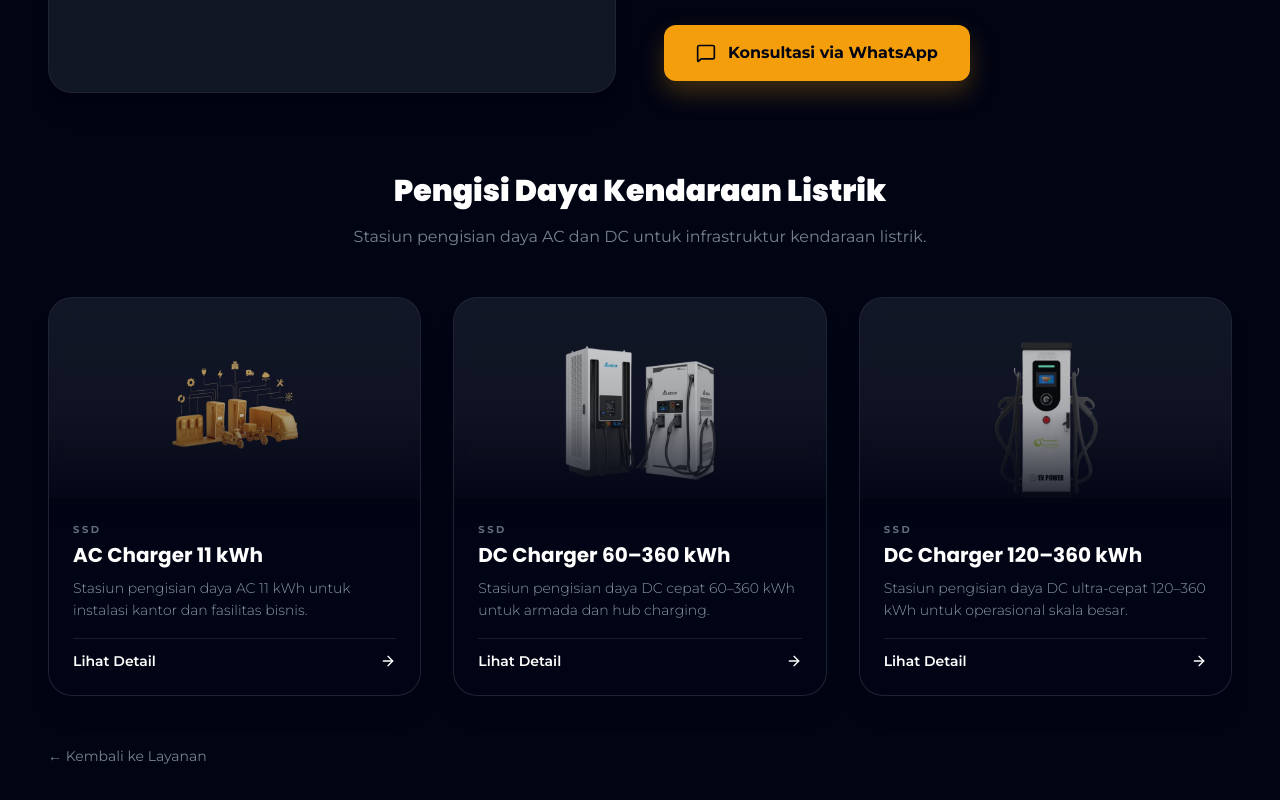
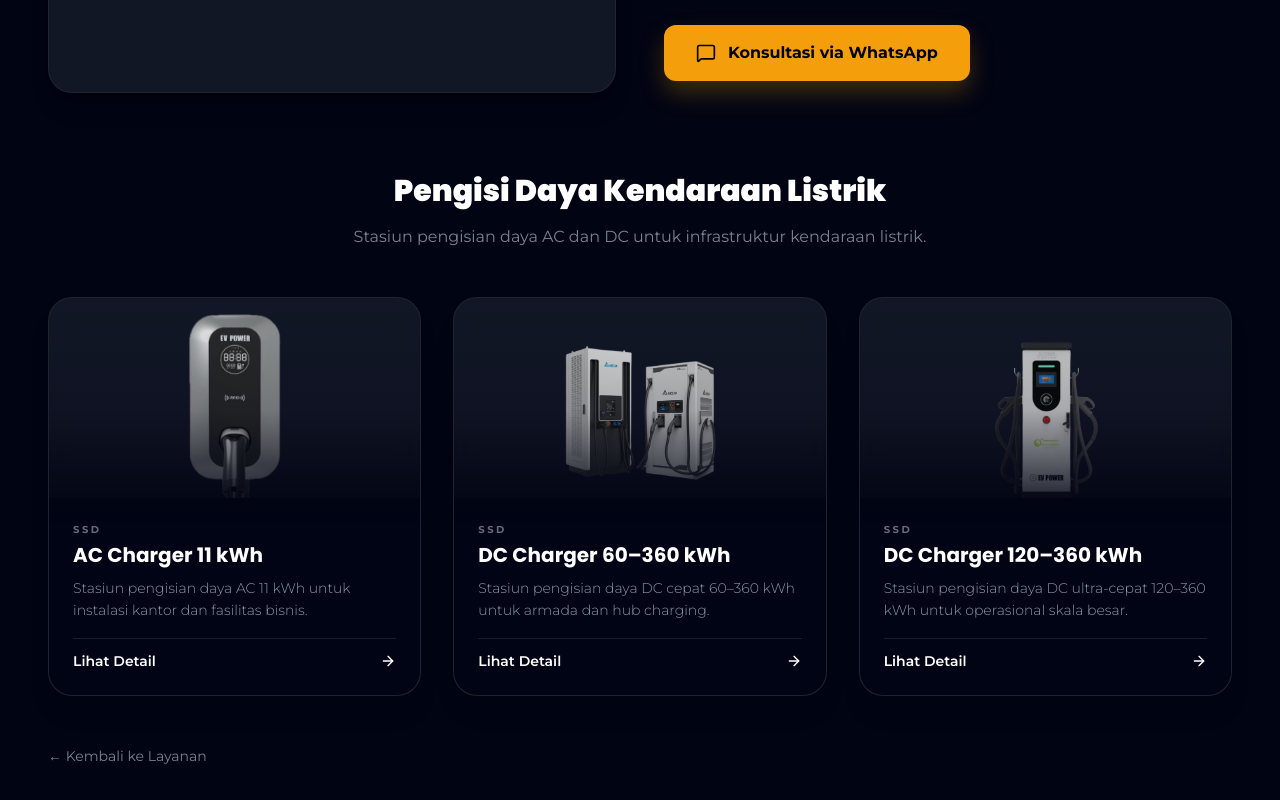
Before and after one commit to edo6661/Sinergi-Satu-Daya, a React (Vite) app: page /layanan/charger in a window 1280 px wide. Shown: the part 666-1466 px from the top of the page. Built offline with nearby package versions, Linux system fonts and the light colour scheme.

Commit message:
chore: ev power

```diff
--- a/src/data/catalog/layanan.ts
+++ b/src/data/catalog/layanan.ts
@@ -459,7 +459,7 @@ export const layananProducts: LayananProduct[] = [
       id: "Stasiun pengisian daya AC 11 kWh untuk instalasi kantor dan fasilitas bisnis.",
       en: "AC 11 kWh charging station for office and business facility installations.",
     },
-    image: img("/category/instalasi-daya.png"),
+    image: img("/products/Charger Device/ev_power.png"),
   },
   {
     id: "dc-60-360-kwh",
```
